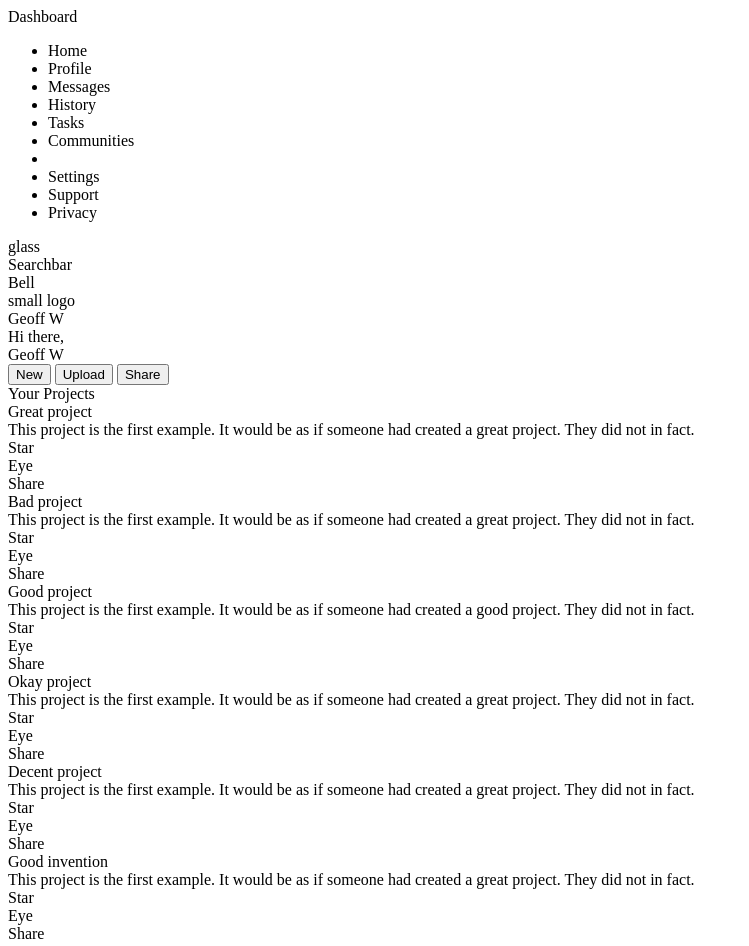
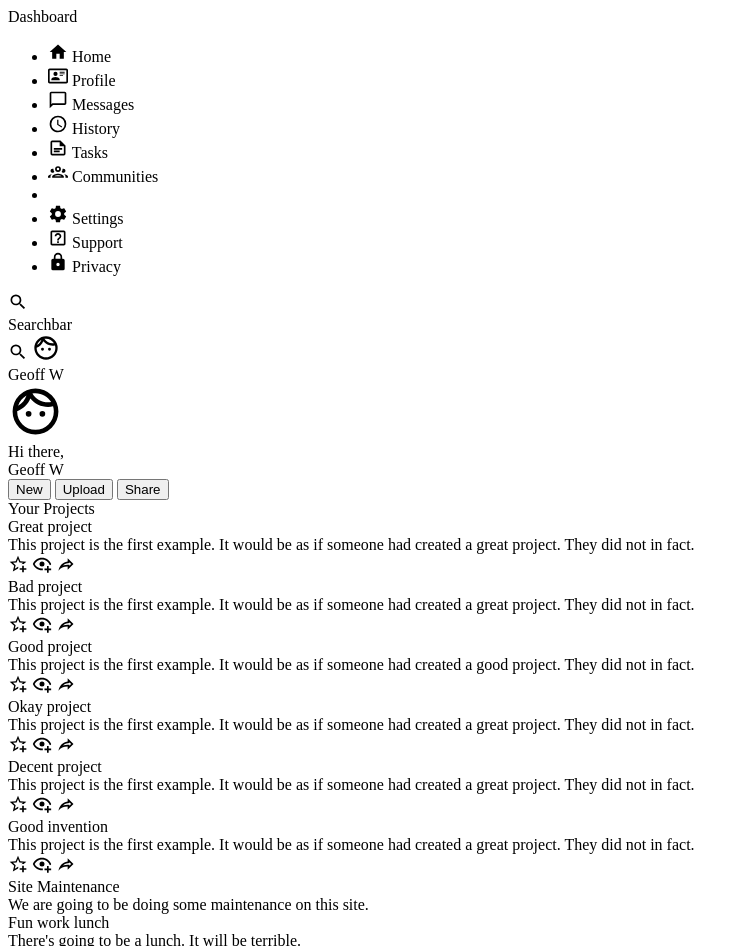
Before and after one commit to waitegeoff2/admin-dashboard, a plain HTML site: page index.html in a window 1280 px wide. Shown: the top 946 px of the page, without its empty margins (0-749 px from the left). Drawn offline with Linux system fonts and the light colour scheme.

Commit message:
adding icons to the HTML

```diff
--- a/index.html
+++ b/index.html
@@ -13,32 +13,62 @@
             <div class="sidebar-logo">Dashboard</div>
             <div class="sidebar-menu">
                 <ul class="sidebar-menu-items">
-                    <li>Home</li>
-                    <li>Profile</li>
-                    <li>Messages</li>
-                    <li>History</li>
-                    <li>Tasks</li>
-                    <li>Communities</li>
-                    <li></li>
-                    <li>Settings</li>
-                    <li>Support</li>
-                    <li>Privacy</li>
+                    <li>
+                        <img src="Assets/home.svg" alt="Home icon" class="sidebar-icon">
+                        <span class="sidebar-text">Home</span>
+                    </li>
+                    <li>
+                        <img src="Assets/card-account-details-outline.svg" alt="A profile icon." class="sidebar-icon">
+                        <span class="sidebar-text">Profile</span>
+                    </li>
+                    <li>
+                        <img src="Assets/message-outline.svg" alt="Message icon" class="sidebar-icon">
+                        <span class="sidebar-text">Messages</span>
+                    </li>
+                    <li>
+                        <img src="Assets/history.svg" alt="A clock icon." class="sidebar-icon">
+                        <span class="sidebar-text">History</span>
+                    </li>
+                    <li>
+                        <img src="assets/tasks.svg" alt="A note icon." class="sidebar-icon">
+                        <span class="sidebar-text">Tasks</span>
+                    </li>
+                    <li>
+                        <img src="Assets/people.svg" alt="People icon." class="sidebar-icon">
+                        <span class="sidebar-text">Communities</span>
+                    </li>
+                    <li>
+                        <div class="blank-space"></div>
+                        <span class="sidebar-text"></span>
+                    </li>
+                    <li>
+                        <img src="Assets/settings.svg" alt="A cog icon." class="sidebar-icon">
+                        <span class="sidebar-text">Settings</span>
+                    </li>
+                    <li>
+                        <img src="Assets/support.svg" alt="A support icon." class="sidebar-icon">
+                        <span class="sidebar-text">Support</span>
+                    </li>
+                    <li>
+                        <img src="Assets/privacy.svg" alt="A lock privacy icon." class="sidebar-icon">
+                        <span class="sidebar-text">Privacy</span>
+                    </li>
                 </ul>
             </div>
         </div>
 
         <div class="header">
             <div class="search-bar">
-                <div class="magnify">glass</div>
+                <img class="header-icon" src="Assets/magnify.svg" alt="Magnifying glass icon">
                 <div class="bar">Searchbar</div>
             </div>
             <div class="icons">
-                <div class="bell">Bell</div>
-                <div class="header-small-logo">small logo</div>
+                <img class="header-icon" src="Assets/magnify.svg" alt="Ringing bell icon">
+                <img src="Assets/profile-man.svg" alt="A user profile image of a man's face." class="small-profile-logo">
                 <div class="header-name">Geoff W</div>
             </div>
             <div class="header-greeting">
-                <div class="greeting-big-logo"></div>
+                <img src="Assets/profile-man.svg" alt="A user profile image of a man's face." class="header-big-logo">
                 <div class="greeting-hi-there">Hi there,</div>
                 <div class="greeting-name">Geoff W</div>
             </div>
@@ -60,9 +90,9 @@
                             <div class="project-explanation">This project is the first example. It would be as if someone had created a great project. They did not in fact.</div>
                         </div>
                         <div class="project-icons">
-                            <div class="star-icon">Star</div>
-                            <div class="eye-icon">Eye</div>
-                            <div class="share-icon">Share</div>
+                            <img src="Assets/star-plus-outline.svg" alt="A star with a plus sign icon." class="project-icon">
+                            <img src="Assets/eye-plus-outline.svg" alt="An eye with a plus sign icon." class="project-icon">
+                            <img src="Assets/share-outline.svg" alt="A share icon." class="project-icon">
                         </div>
                     </div>
                     <div class="project-card">
@@ -71,9 +101,9 @@
                             <div class="project-explanation">This project is the first example. It would be as if someone had created a great project. They did not in fact.</div>
                         </div>
                         <div class="project-icons">
-                            <div class="star-icon">Star</div>
-                            <div class="eye-icon">Eye</div>
-                            <div class="share-icon">Share</div>
+                            <img src="Assets/star-plus-outline.svg" alt="A star with a plus sign icon." class="project-icon">
+                            <img src="Assets/eye-plus-outline.svg" alt="An eye with a plus sign icon." class="project-icon">
+                            <img src="Assets/share-outline.svg" alt="A share icon." class="project-icon">
                         </div>
                     </div>
                     <div class="project-card">
@@ -82,9 +112,9 @@
                             <div class="project-explanation">This project is the first example. It would be as if someone had created a good project. They did not in fact.</div>
                         </div>
                         <div class="project-icons">
-                            <div class="star-icon">Star</div>
-                            <div class="eye-icon">Eye</div>
-                            <div class="share-icon">Share</div>
+                            <img src="Assets/star-plus-outline.svg" alt="A star with a plus sign icon." class="project-icon">
+                            <img src="Assets/eye-plus-outline.svg" alt="An eye with a plus sign icon." class="project-icon">
+                            <img src="Assets/share-outline.svg" alt="A share icon." class="project-icon">
                         </div>
                     </div>
                     <div class="project-card">
@@ -93,9 +123,9 @@
                             <div class="project-explanation">This project is the first example. It would be as if someone had created a great project. They did not in fact.</div>
                         </div>
                         <div class="project-icons">
-                            <div class="star-icon">Star</div>
-                            <div class="eye-icon">Eye</div>
-                            <div class="share-icon">Share</div>
+                            <img src="Assets/star-plus-outline.svg" alt="A star with a plus sign icon." class="project-icon">
+                            <img src="Assets/eye-plus-outline.svg" alt="An eye with a plus sign icon." class="project-icon">
+                            <img src="Assets/share-outline.svg" alt="A share icon." class="project-icon">
                         </div>
                     </div>
                     <div class="project-card">
@@ -104,9 +134,9 @@
                             <div class="project-explanation">This project is the first example. It would be as if someone had created a great project. They did not in fact.</div>
                         </div>
                         <div class="project-icons">
-                            <div class="star-icon">Star</div>
-                            <div class="eye-icon">Eye</div>
-                            <div class="share-icon">Share</div>
+                            <img src="Assets/star-plus-outline.svg" alt="A star with a plus sign icon." class="project-icon">
+                            <img src="Assets/eye-plus-outline.svg" alt="An eye with a plus sign icon." class="project-icon">
+                            <img src="Assets/share-outline.svg" alt="A share icon." class="project-icon">
                         </div>
                     </div>
                     <div class="project-card">
@@ -115,9 +145,9 @@
                             <div class="project-explanation">This project is the first example. It would be as if someone had created a great project. They did not in fact.</div>
                         </div>
                         <div class="project-icons">
-                            <div class="star-icon">Star</div>
-                            <div class="eye-icon">Eye</div>
-                            <div class="share-icon">Share</div>
+                            <img src="Assets/star-plus-outline.svg" alt="A star with a plus sign icon." class="project-icon">
+                            <img src="Assets/eye-plus-outline.svg" alt="An eye with a plus sign icon." class="project-icon">
+                            <img src="Assets/share-outline.svg" alt="A share icon." class="project-icon">
                         </div>
                     </div>
                 </div>
--- a/styles.css
+++ b/styles.css
@@ -0,0 +1,24 @@
+.header-icon {
+    height: 20px;
+    width: 20px;
+}
+
+.sidebar-icon {
+    height: 20px;
+    width: 20px;
+}
+
+.header-big-logo {
+    height: 55px;
+    width: 55px;
+}
+
+.small-profile-logo {
+    height: 28px;
+    width: 28px;
+}
+
+.project-icon {
+    height: 20px;
+    width: 20px;
+}
```
Also changed, not shown: Assets/bell-ring-outline.svg (added), Assets/card-account-details-outline.svg (added), Assets/eye-plus-outline.svg (added), Assets/history.svg (added), Assets/home.svg (added), Assets/magnify.svg (added), Assets/message-outline.svg (added), Assets/people.svg (added), Assets/privacy.svg (added), Assets/profile-man.svg (added), Assets/settings.svg (added), Assets/share-outline.svg (added), Assets/star-plus-outline.svg (added), Assets/support.svg (added), 1 more files.
